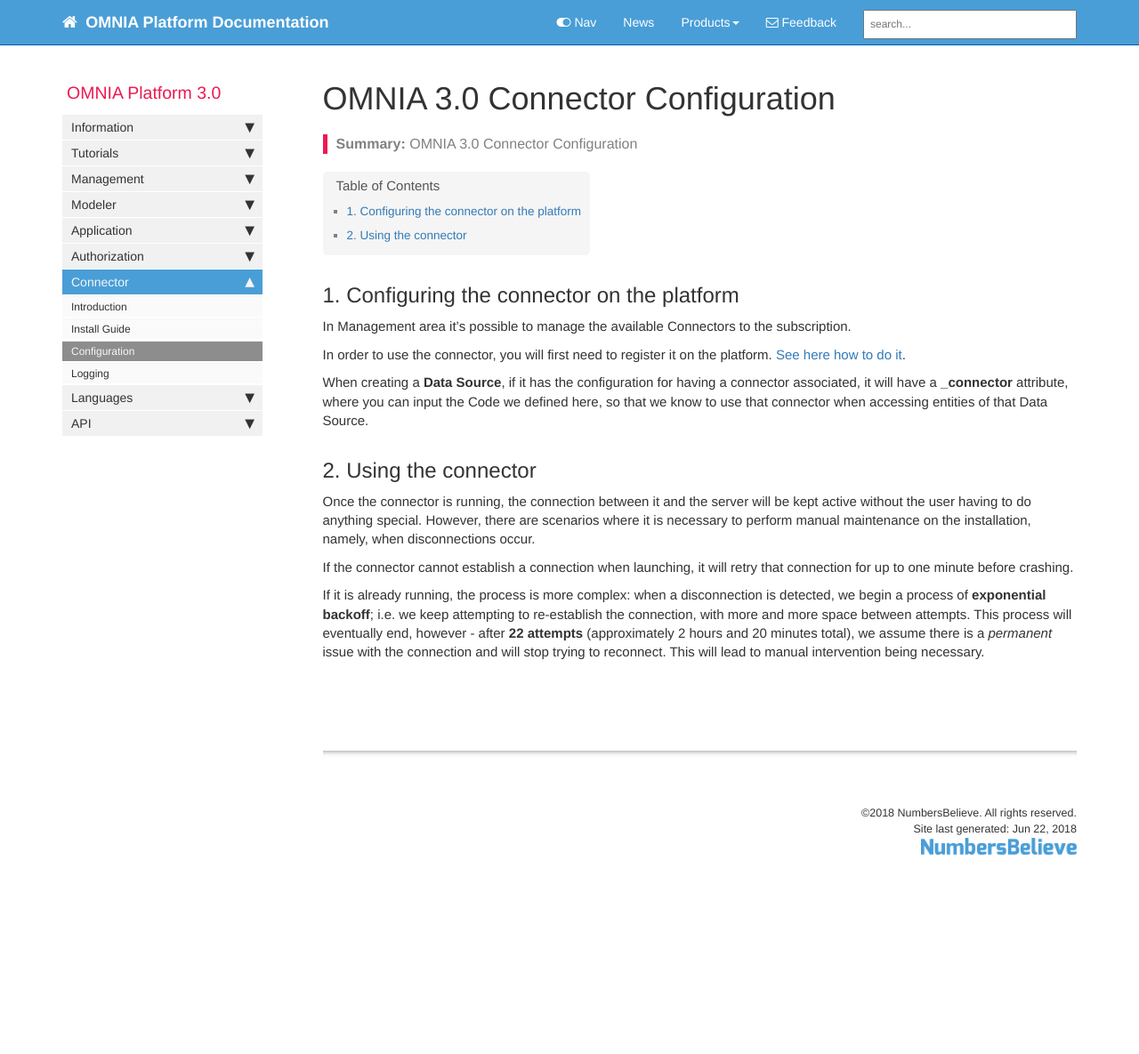
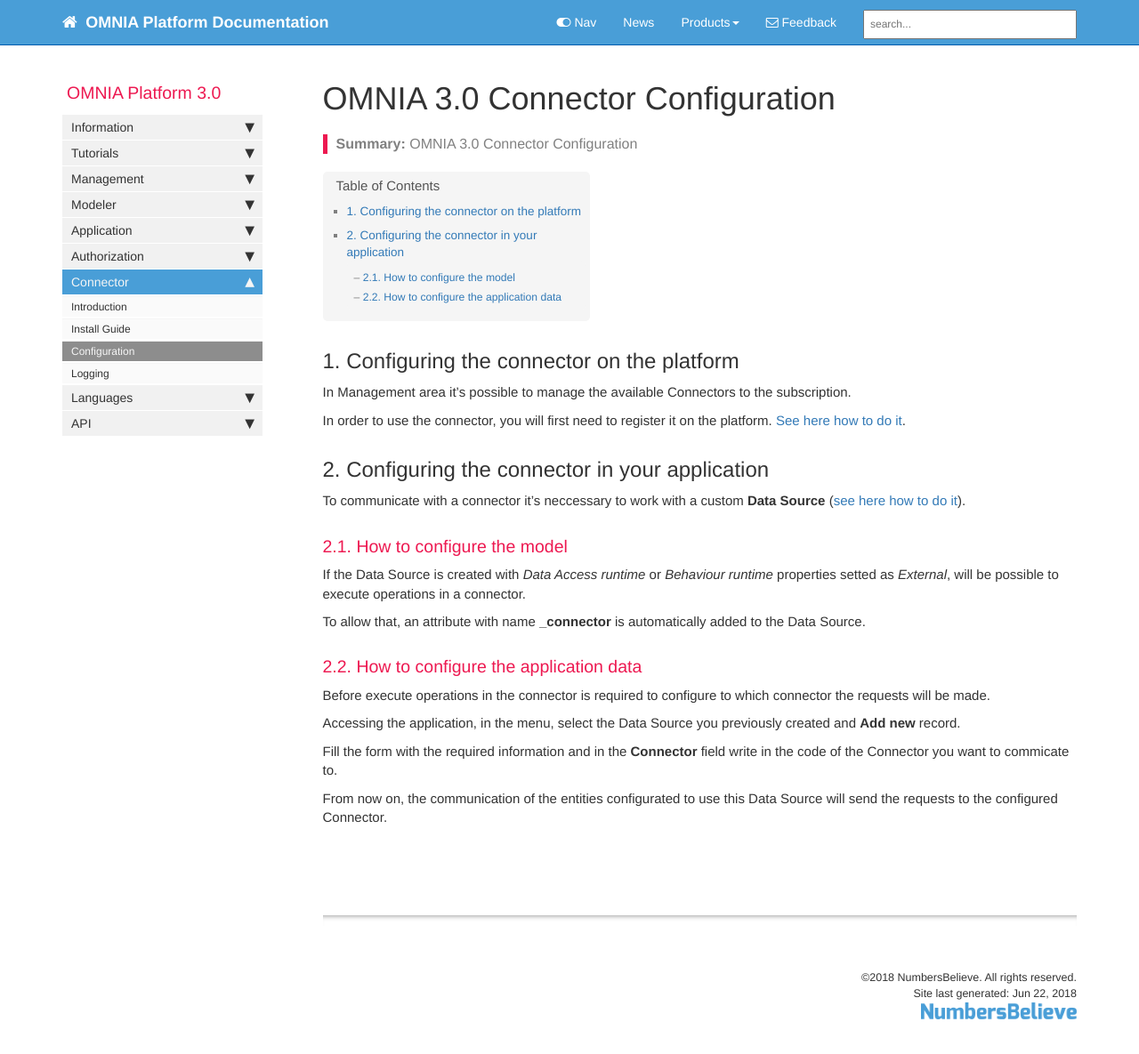
Before and after one commit to daniel8lopes/omnia3, a Jekyll site: the page built from docs/pages/omnia3/Connector/omnia3_connector_configuration.md, in a window 1280 px wide and 1206 px high. Shown: the top 1185 px of the window at 89% size. Built offline with Jekyll 4.4.1, drawn with Linux system fonts in a browser that asks for light colours; nearby versions of some CDN libraries; comment, search, counter and statistics services are not loaded.

Commit message:
Review connecto configuration

```diff
--- a/docs/pages/omnia3/Connector/omnia3_connector_configuration.md
+++ b/docs/pages/omnia3/Connector/omnia3_connector_configuration.md
@@ -12,12 +12,20 @@ In Management area it's possible to manage the available Connectors to the subsc
 
 In order to use the connector, you will first need to register it on the platform. [See here how to do it](omnia3_management_introduction.html#5-connectors).
 
-When creating a **Data Source**, if it has the configuration for having a connector associated, it will have a **_connector** attribute, where you can input the Code we defined here, so that we know to use that connector when accessing entities of that Data Source.
+## 2. Configuring the connector in your application
 
-## 2. Using the connector
+To communicate with a connector it's neccessary to work with a custom **Data Source** ([see here how to do it](omnia3_modeler_datasources.html)).
 
-Once the connector is running, the connection between it and the server will be kept active without the user having to do anything special. However, there are scenarios where it is necessary to perform manual maintenance on the installation, namely, when disconnections occur.
+### 2.1. How to configure the model
+If the Data Source is created with *Data Access runtime* or *Behaviour runtime* properties setted as *External*, will be possible to execute operations in a connector.
 
-If the connector cannot establish a connection when launching, it will retry that connection for up to one minute before crashing.
+To allow that, an attribute with name **_connector** is automatically added to the Data Source.
 
-If it is already running, the process is more complex: when a disconnection is detected, we begin a process of **exponential backoff**; i.e. we keep attempting to re-establish the connection, with more and more space between attempts. This process will eventually end, however - after **22 attempts** (approximately 2 hours and 20 minutes total), we assume there is a _permanent_ issue with the connection and will stop trying to reconnect. This will lead to manual intervention being necessary.
+### 2.2. How to configure the application data
+Before execute operations in the connector is required to configure to which connector the requests will be made.
+
+Accessing the application, in the menu, select the Data Source you previously created and **Add new** record.
+
+Fill the form with the required information and in the **Connector** field write in the code of the Connector you want to commicate to.
+
+From now on, the communication of the entities configurated to use this Data Source will send the requests to the configured Connector.
```
Also changed, not shown: docs/pages/omnia3/Connector/omnia3_connector_introduction.md (+17 -0 lines).
